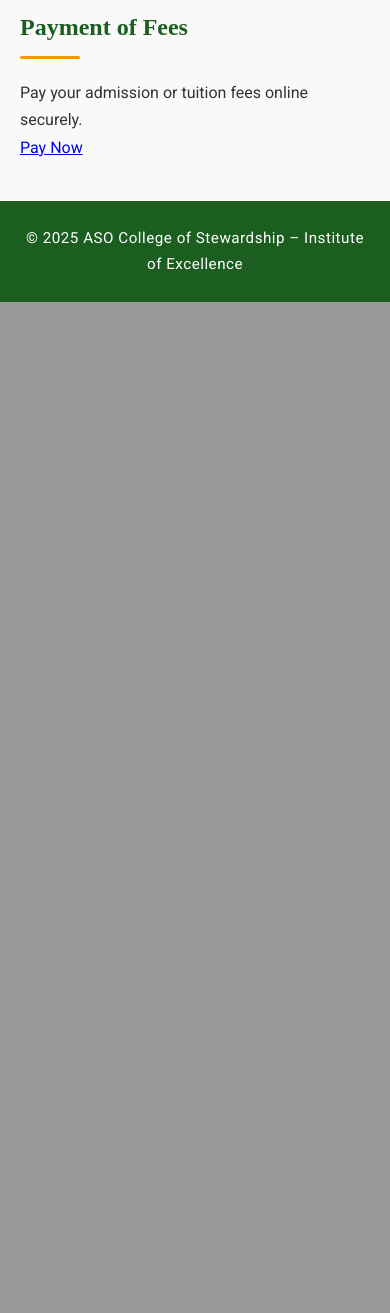
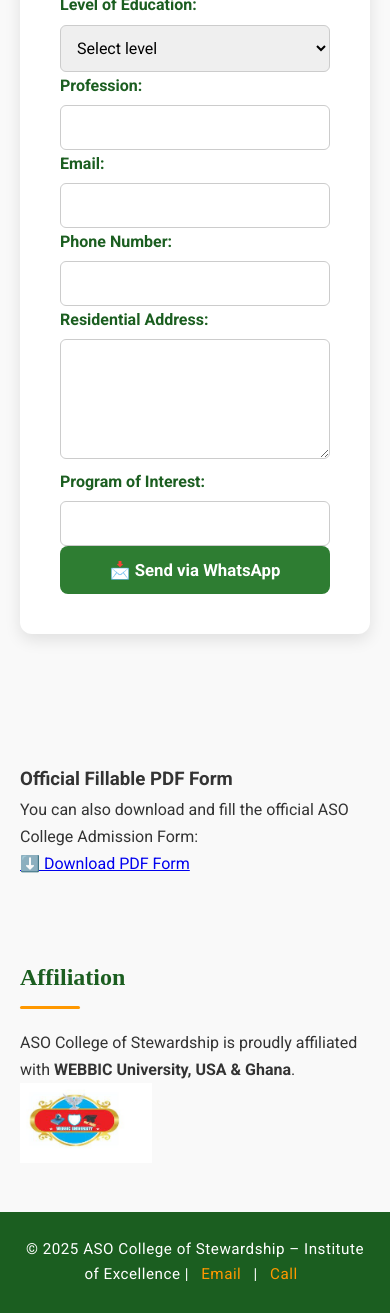
Before and after one commit to Potentialbeliever/aso-college-website, a PHP site: page /admissions.html in a window 390 px wide. Shown: the part 1256-2569 px from the top of the page. Before the commit the page ends 1558 px from the top, so only its background shows below. Run offline with PHP 8.4, Linux system fonts and the light colour scheme.

Commit message:
Updated admissions, gallery, and style files + new images

```diff
--- a/admissions.html
+++ b/admissions.html
@@ -9,41 +9,134 @@
 </head>
 <body>
 
+<!-- NAVBAR -->
 <nav>
- <div class="logo">
-   <img src="images/logo.png" alt="ASO College Logo" style="height:50px;">
- </div>
+  <div class="logo">
+    <img src="images/logo.png" alt="ASO College Logo" style="height:50px;">
+  </div>
   <div class="nav-links">
     <a href="index.html">Home</a>
     <a href="about.html">About</a>
     <a href="programs.html">Programs</a>
     <a href="admissions.html" class="active">Admissions</a>
-    <a href="assignments.html">Assignments</a>
     <a href="gallery.html">Gallery</a>
-    <a href="news.html">News</a>
     <a href="contact.html">Contact</a>
   </div>
 </nav>
 
+<!-- HERO -->
 <header class="hero small-hero">
   <h1>Admissions</h1>
-  <p>Join ASO College and become part of a vibrant learning community.</p>
+  <p>Apply to ASO College of Stewardship – Institute of Excellence</p>
 </header>
 
+<!-- FORM SECTION -->
 <section>
-  <h2>Apply Online</h2>
-  <p>Fill out our admission form below:</p>
-  <iframe src="https://docs.google.com/forms/d/e/1FAIpQLSdDemoLink/viewform?embedded=true"
-          width="100%" height="600" frameborder="0" marginheight="0" marginwidth="0">Loading…</iframe>
+  <h2>Student Admission Form</h2>
+  <p>Please complete the form below. After filling, click “Send via WhatsApp” to submit.</p>
 
-  <h2>Payment of Fees</h2>
-  <p>Pay your admission or tuition fees online securely.</p>
-  <a href="#" class="btn">Pay Now</a>
+  <form id="admissionForm">
+    <label>Full Name:</label>
+    <input type="text" id="name" required>
+
+    <label>Date of Birth:</label>
+    <input type="date" id="dob">
+
+    <label>Country of Origin:</label>
+    <input type="text" id="country">
+
+    <label>Nationality:</label>
+    <input type="text" id="nationality">
+
+    <label>Hometown:</label>
+    <input type="text" id="hometown">
+
+    <label>Region / Province:</label>
+    <input type="text" id="region">
+
+    <label>Level of Education:</label>
+    <select id="education">
+      <option value="">Select level</option>
+      <option>University</option>
+      <option>Senior High</option>
+      <option>Junior High</option>
+      <option>Primary</option>
+      <option>None</option>
+    </select>
+
+    <label>Profession:</label>
+    <input type="text" id="profession">
+
+    <label>Email:</label>
+    <input type="email" id="email">
+
+    <label>Phone Number:</label>
+    <input type="tel" id="phone">
+
+    <label>Residential Address:</label>
+    <textarea id="address" rows="3"></textarea>
+
+    <label>Program of Interest:</label>
+    <input type="text" id="program">
+
+    <button type="button" class="btn" onclick="sendToWhatsApp()">📩 Send via WhatsApp</button>
+  </form>
 </section>
 
+<!-- DOWNLOADABLE PDF -->
+<section>
+  <h3>Official Fillable PDF Form</h3>
+  <p>You can also download and fill the official ASO College Admission Form:</p>
+  <a href="ASO%20COLLEGE%20OF%20STEWARDSHIP%20form.pdf" class="btn" target="_blank">⬇️ Download PDF Form</a>
+</section>
+
+<!-- AFFILIATION -->
+<section class="affiliation">
+  <h2>Affiliation</h2>
+  <p>ASO College of Stewardship is proudly affiliated with <strong>WEBBIC University, USA & Ghana</strong>.</p>
+  <img src="images/webbic-logo.png" alt="WEBBIC University Logo" style="height:80px;">
+</section>
+
+<!-- FOOTER -->
 <footer>
-  <p>© 2025 ASO College of Stewardship – Institute of Excellence</p>
+  <p>© 2025 ASO College of Stewardship – Institute of Excellence |
+  <a href="mailto:saviouragbelegbe@gmail.com">Email</a> |
+  <a href="tel:+233546669312">Call</a></p>
 </footer>
+
+<!-- SCRIPT -->
+<script>
+function sendToWhatsApp() {
+  const name = document.getElementById("name").value;
+  const dob = document.getElementById("dob").value;
+  const country = document.getElementById("country").value;
+  const nationality = document.getElementById("nationality").value;
+  const hometown = document.getElementById("hometown").value;
+  const region = document.getElementById("region").value;
+  const education = document.getElementById("education").value;
+  const profession = document.getElementById("profession").value;
+  const email = document.getElementById("email").value;
+  const phone = document.getElementById("phone").value;
+  const address = document.getElementById("address").value;
+  const program = document.getElementById("program").value;
+
+  const message = `ASO College Admission Form%0A
+  Name: ${name}%0A
+  DOB: ${dob}%0A
+  Country: ${country}%0A
+  Nationality: ${nationality}%0A
+  Hometown: ${hometown}%0A
+  Region: ${region}%0A
+  Education Level: ${education}%0A
+  Profession: ${profession}%0A
+  Email: ${email}%0A
+  Phone: ${phone}%0A
+  Address: ${address}%0A
+  Program of Interest: ${program}`;
+
+  window.open(`https://wa.me/233546669312?text=${message}`, '_blank');
+}
+</script>
 
 </body>
 </html>
--- a/style.css
+++ b/style.css
@@ -252,5 +252,69 @@ footer a:hover {
 
   section {
     padding: 40px 20px;
-  }
+ /* ================= FORMS ================= */
+form {
+  max-width: 700px;
+  margin: 50px auto;
+  background: #fff;
+  padding: 40px;
+  border-radius: 12px;
+  box-shadow: 0 6px 16px rgba(0,0,0,0.1);
+  border-top: 4px solid var(--primary-green);
 }
+
+form h3 {
+  text-align: center;
+  color: var(--primary-green-dark);
+  margin-bottom: 25px;
+  font-family: 'Merriweather', serif;
+}
+
+form label {
+  display: block;
+  margin-bottom: 6px;
+  font-weight: 600;
+  color: var(--primary-green-dark);
+}
+
+form input, form textarea, form select {
+  width: 100%;
+  padding: 12px;
+  border: 1px solid #ccc;
+  border-radius: 6px;
+  font-size: 1rem;
+  transition: all 0.3s ease;
+}
+
+form input:focus,
+form textarea:focus,
+form select:focus {
+  border-color: var(--accent-orange);
+  box-shadow: 0 0 0 3px rgba(255, 152, 0, 0.25);
+  outline: none;
+}
+
+form textarea {
+  resize: vertical;
+  min-height: 120px;
+}
+
+form button {
+  display: block;
+  width: 100%;
+  background: var(--primary-green);
+  color: var(--text-light);
+  border: none;
+  padding: 14px;
+  border-radius: 8px;
+  font-size: 1.05rem;
+  font-weight: bold;
+  cursor: pointer;
+  transition: all 0.3s ease;
+}
+
+form button:hover {
+  background: var(--accent-orange);
+  transform: translateY(-2px);
+  box-shadow: 0 4px 10px rgba(0,0,0,0.15);
+}
```
Also changed, not shown: gallery.html (+7 -0 lines), images/gallery11.jpg (added), images/gallery12.jpg (added), images/gallery13.jpg (added), images/gallery14.jpg (added), images/gallery15.jpg (added), images/gallery16.jpg (added), images/gallery17.jpg (added), images/webbic-logo.png (added).
